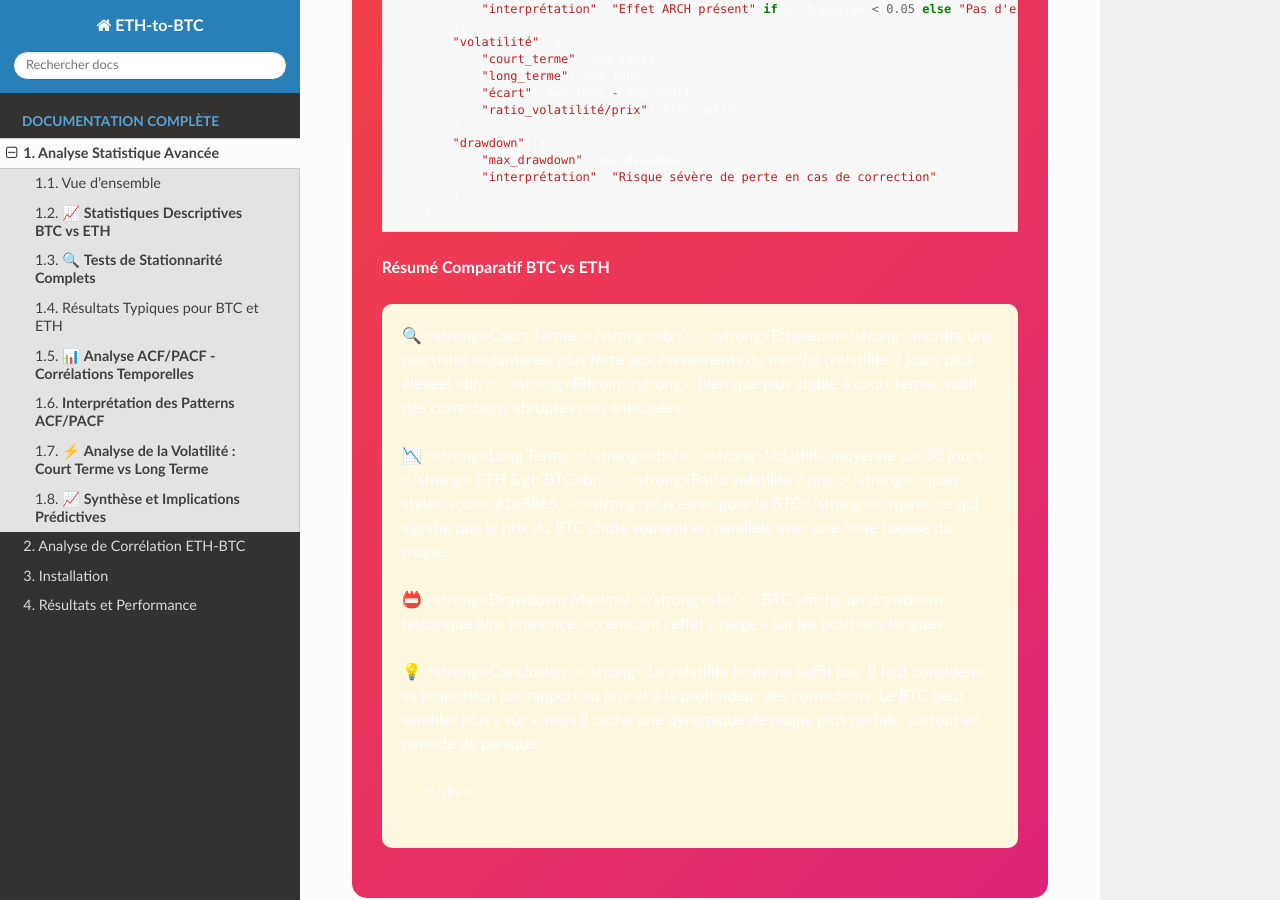
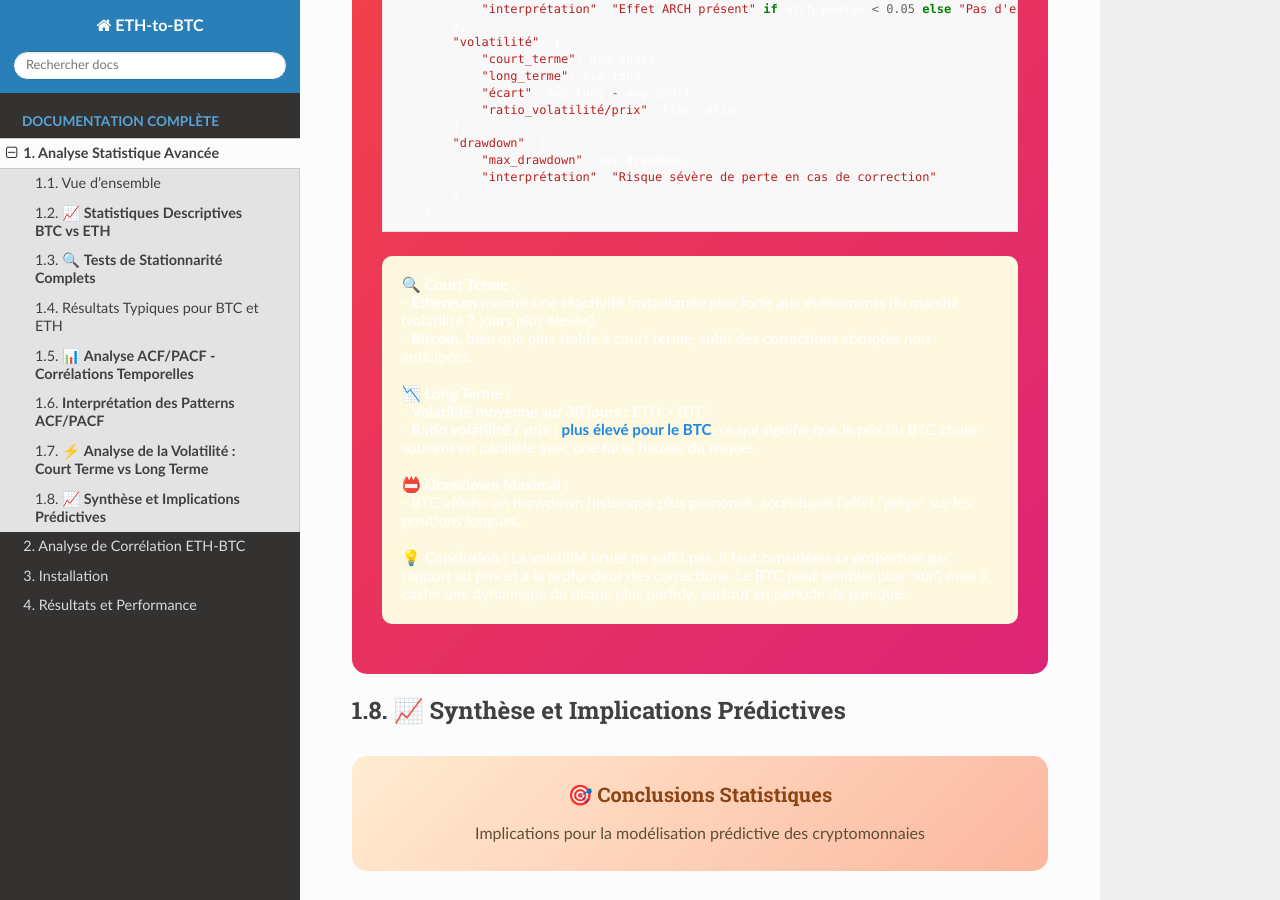
Before and after one commit to YoussefAIDT/ETH-to-BTC, a Sphinx documentation site: the page built from docs/source/statistical_analysis.rst, in a window 1280 px wide and 900 px high, scrolled down 8699 px. Built offline with Sphinx 7.4.7 and the Read the Docs theme 3.1.0, drawn with Linux system fonts in a browser that asks for light colours; pages that are not in the unit, such as notebooks, are missing from menus.

Commit message:
Update statistical_analysis.rst

```diff
--- a/docs/source/statistical_analysis.rst
+++ b/docs/source/statistical_analysis.rst
@@ -540,26 +540,23 @@
            }
        }
 
-**Résumé Comparatif BTC vs ETH**
-
 .. raw:: html
 
    <div style="background: #fff8e1; padding: 20px; border-radius: 10px; margin: 20px 0; font-size: 0.95em;">
+   🔍 <strong>Court Terme :</strong><br/>
+   - <strong>Ethereum</strong> montre une réactivité instantanée plus forte aux événements du marché (volatilité 7 jours plus élevée).<br/>
+   - <strong>Bitcoin</strong>, bien que plus stable à court terme, subit des corrections abruptes non anticipées.<br/><br/>
 
-🔍 <strong>Court Terme :</strong><br/>
-- <strong>Ethereum</strong> montre une réactivité instantanée plus forte aux événements du marché (volatilité 7 jours plus élevée).<br/>
-- <strong>Bitcoin</strong>, bien que plus stable à court terme, subit des corrections abruptes non anticipées.
+   📉 <strong>Long Terme :</strong><br/>
+   - <strong>Volatilité moyenne sur 30 jours :</strong> ETH &gt; BTC<br/>
+   - <strong>Ratio volatilité / prix :</strong> <span style="color:#1e88e5;"><strong>plus élevé pour le BTC</strong></span>, ce qui signifie que le prix du BTC chute souvent en parallèle avec une forte hausse du risque.<br/><br/>
 
-📉 <strong>Long Terme :</strong><br/>
-- <strong>Volatilité moyenne sur 30 jours :</strong> ETH &gt; BTC<br/>
-- <strong>Ratio volatilité / prix :</strong> <span style="color:#1e88e5;"><strong>plus élevé pour le BTC</strong></span>, ce qui signifie que le prix du BTC chute souvent en parallèle avec une forte hausse du risque.
+   📛 <strong>Drawdown Maximal :</strong><br/>
+   - BTC affiche un drawdown historique plus prononcé, accentuant l’effet "piège" sur les positions longues.<br/><br/>
 
-📛 <strong>Drawdown Maximal :</strong><br/>
-- BTC affiche un drawdown historique plus prononcé, accentuant l’effet "piège" sur les positions longues.
+   💡 <strong>Conclusion :</strong> La volatilité brute ne suffit pas. Il faut considérer sa proportion par rapport au prix et à la profondeur des corrections. Le BTC peut sembler plus "sûr", mais il cache une dynamique de risque plus perfide, surtout en période de panique.
+   </div>
 
-💡 <strong>Conclusion :</strong> La volatilité brute ne suffit pas. Il faut considérer sa proportion par rapport au prix et à la profondeur des corrections. Le BTC peut sembler plus "sûr", mais il cache une dynamique de risque plus perfide, surtout en période de panique.
-
-   </div>
 
 
 
```
